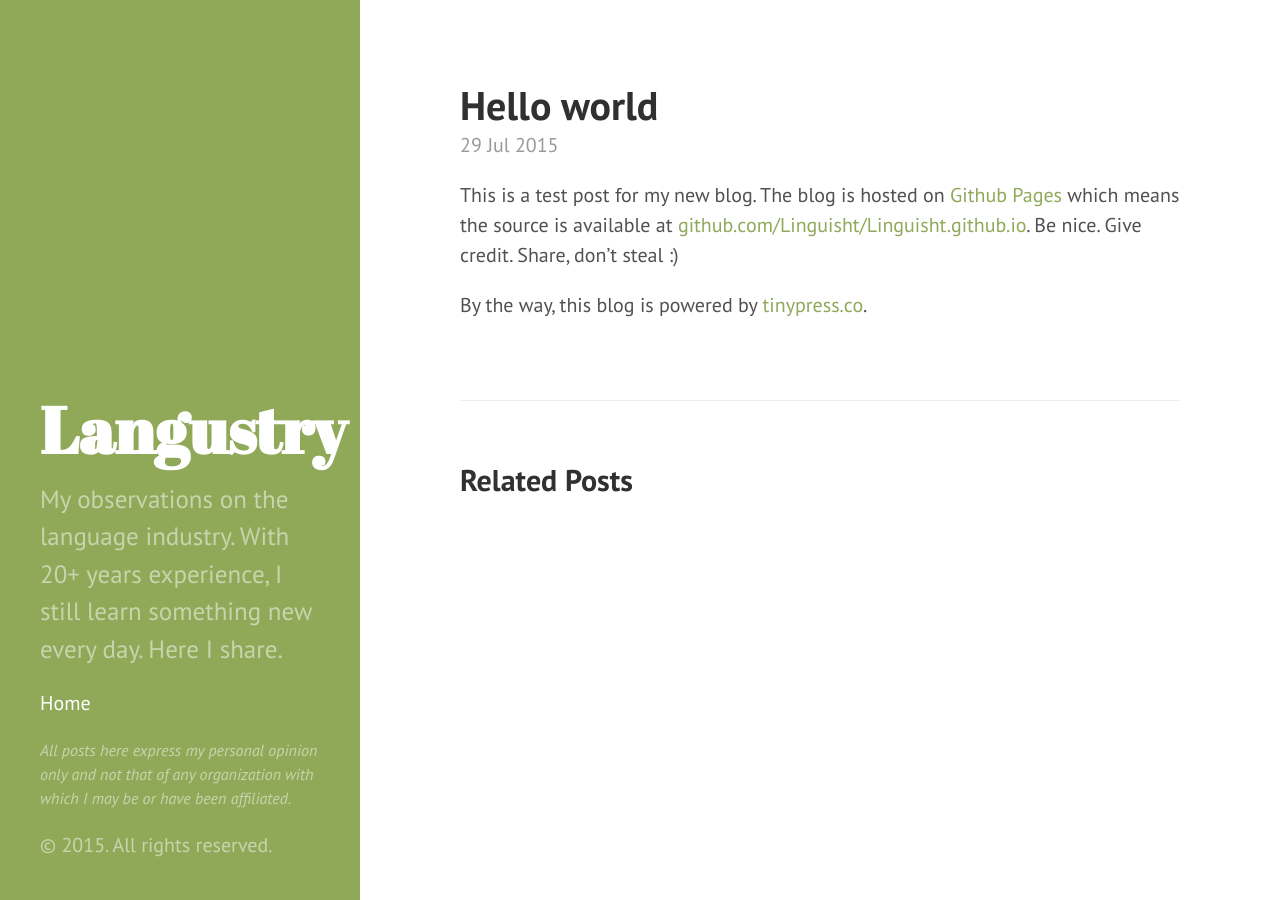
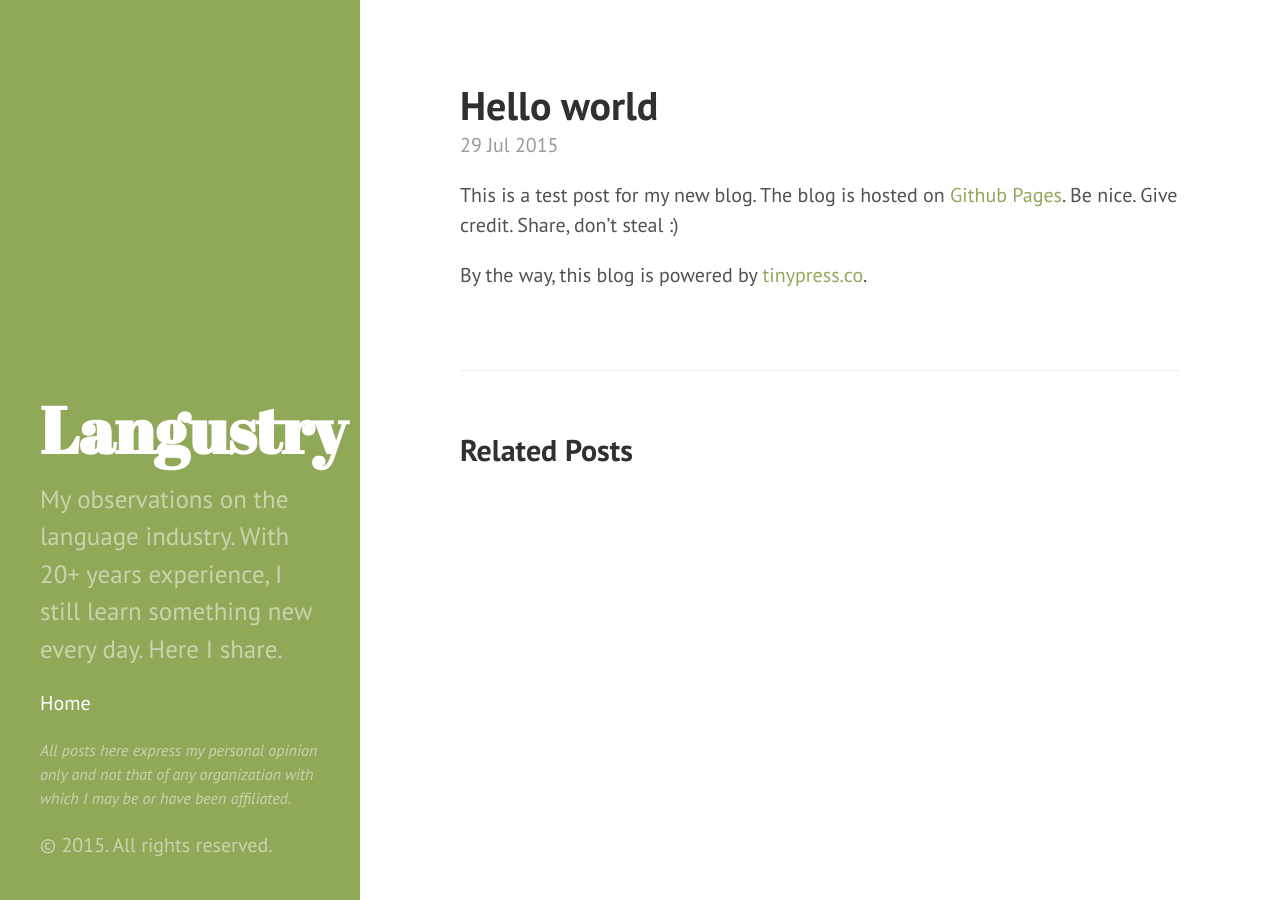
Before and after one commit to FredrikFolkeryd/Linguisht.github.io, a Jekyll site: the page built from _posts/2015-07-29-hello-world.markdown, in a window 1280 px wide. Built offline with Jekyll 4.4.1, drawn with Linux system fonts in a browser that asks for light colours.

Commit message:
Removed reference to Linguisht

```diff
--- a/_posts/2015-07-29-hello-world.markdown
+++ b/_posts/2015-07-29-hello-world.markdown
@@ -3,6 +3,6 @@ published: true
 title: Hello world
 layout: post
 ---
-This is a test post for my new blog. The blog is hosted on [Github Pages](http://pages.github.com/) which means the source is available at [github.com/Linguisht/Linguisht.github.io](http://github.com/Linguisht/Linguisht.github.io). Be nice. Give credit. Share, don't steal :)
+This is a test post for my new blog. The blog is hosted on [Github Pages](http://pages.github.com/). Be nice. Give credit. Share, don't steal :)
 
 By the way, this blog is powered by [tinypress.co](https://tinypress.co).
```
